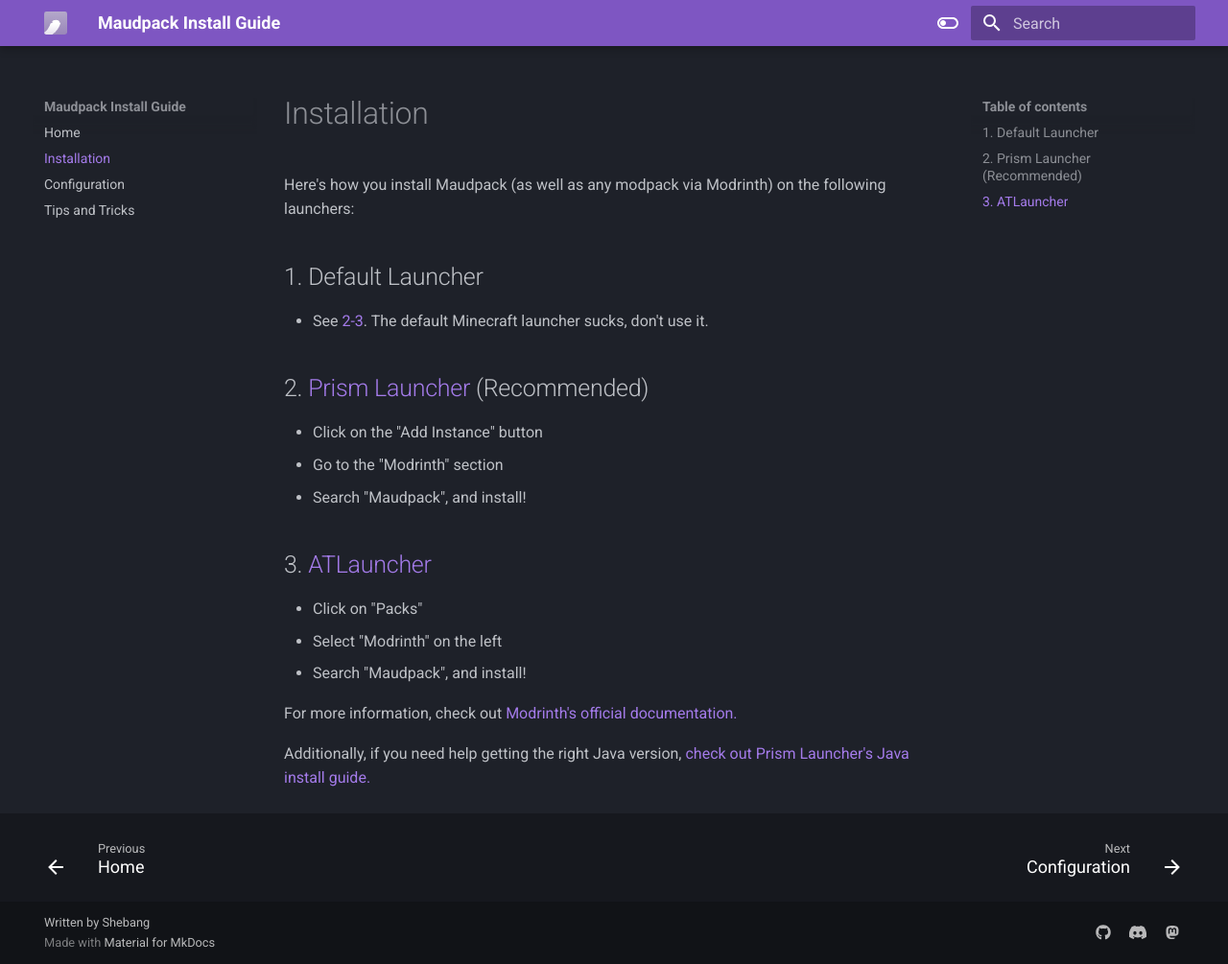
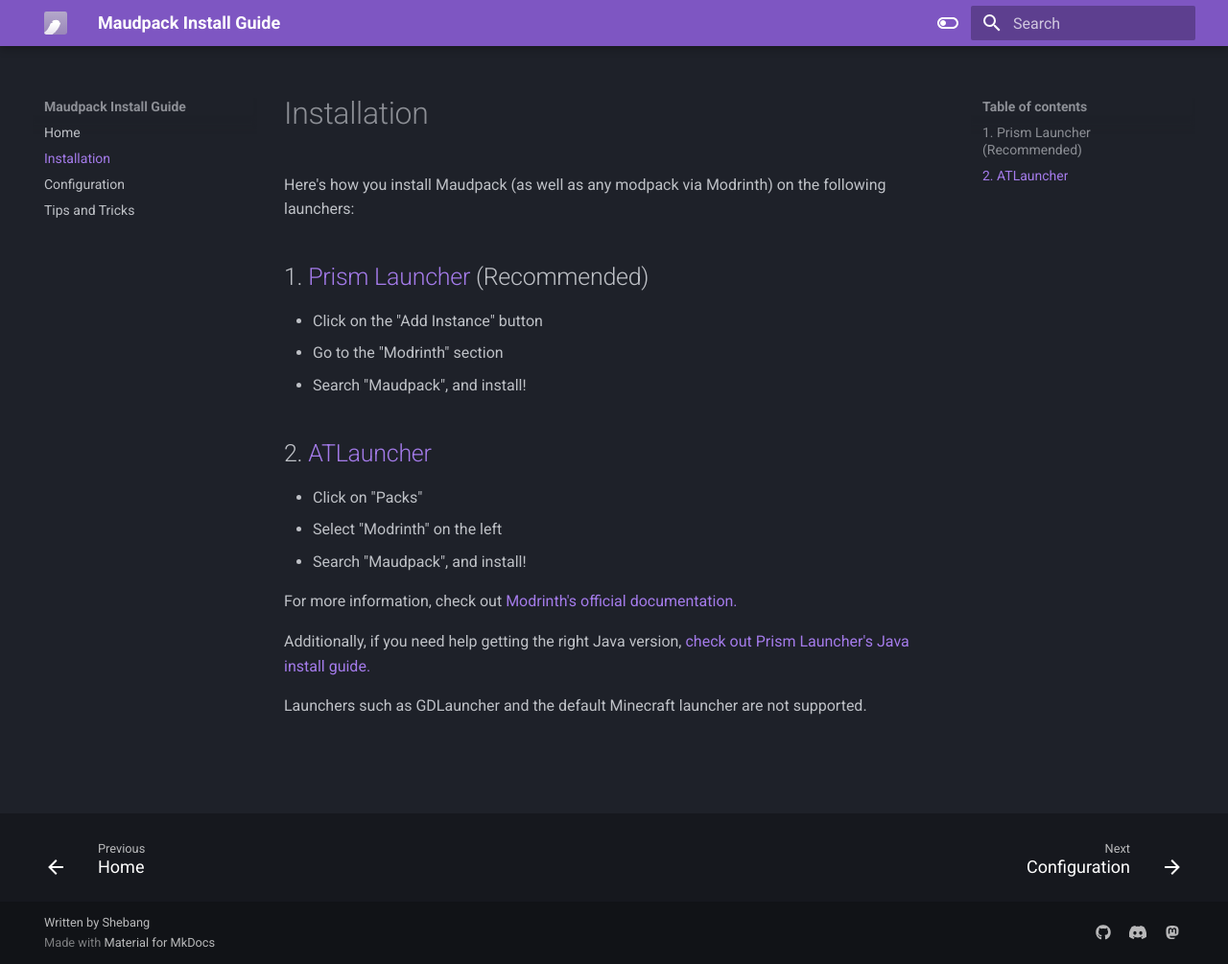
Before and after one commit to Coney-Poney/maudpack, an MkDocs documentation site: the page built from docs/install.md, in a window 1280 px wide and 1005 px high. Shown: the whole window at 96% size. Built offline with MkDocs 1.6.1 and Material for MkDocs 9.7.7, drawn with Linux system fonts in a browser that asks for light colours.

Commit message:
update install.md and .packwizignore

```diff
--- a/docs/install.md
+++ b/docs/install.md
@@ -3,18 +3,13 @@
 Here's how you install Maudpack (as well as any modpack via Modrinth) on the
 following launchers:
 
-## 1. Default Launcher
-
-- See [2-3](#2-prism-launcher-recommended). The default Minecraft launcher sucks,
-don't use it.
-
-## 2. [Prism Launcher](https://prismlauncher.org/) (Recommended)
+## 1. [Prism Launcher](https://prismlauncher.org/) (Recommended)
 
 - Click on the "Add Instance" button
 - Go to the "Modrinth" section
 - Search "Maudpack", and install!
 
-## 3. [ATLauncher](https://atlauncher.com/)
+## 2. [ATLauncher](https://atlauncher.com/)
 
 - Click on "Packs"
 - Select "Modrinth" on the left
@@ -24,3 +19,5 @@
 
 Additionally, if you need help getting the right Java version,
 [check out Prism Launcher's Java install guide.](https://prismlauncher.org/wiki/getting-started/installing-java/)
+
+Launchers such as GDLauncher and the default Minecraft launcher are not supported.
```
Also changed, not shown: 1 other file.
